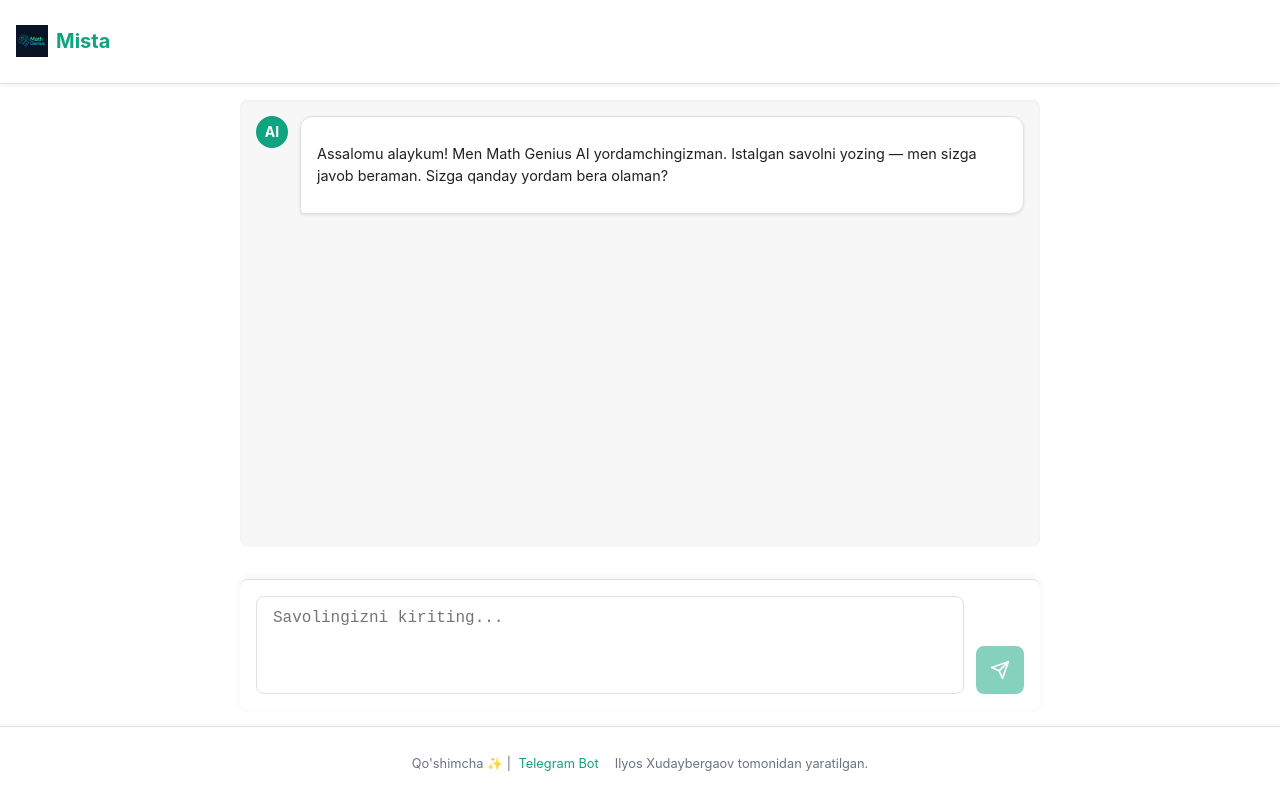
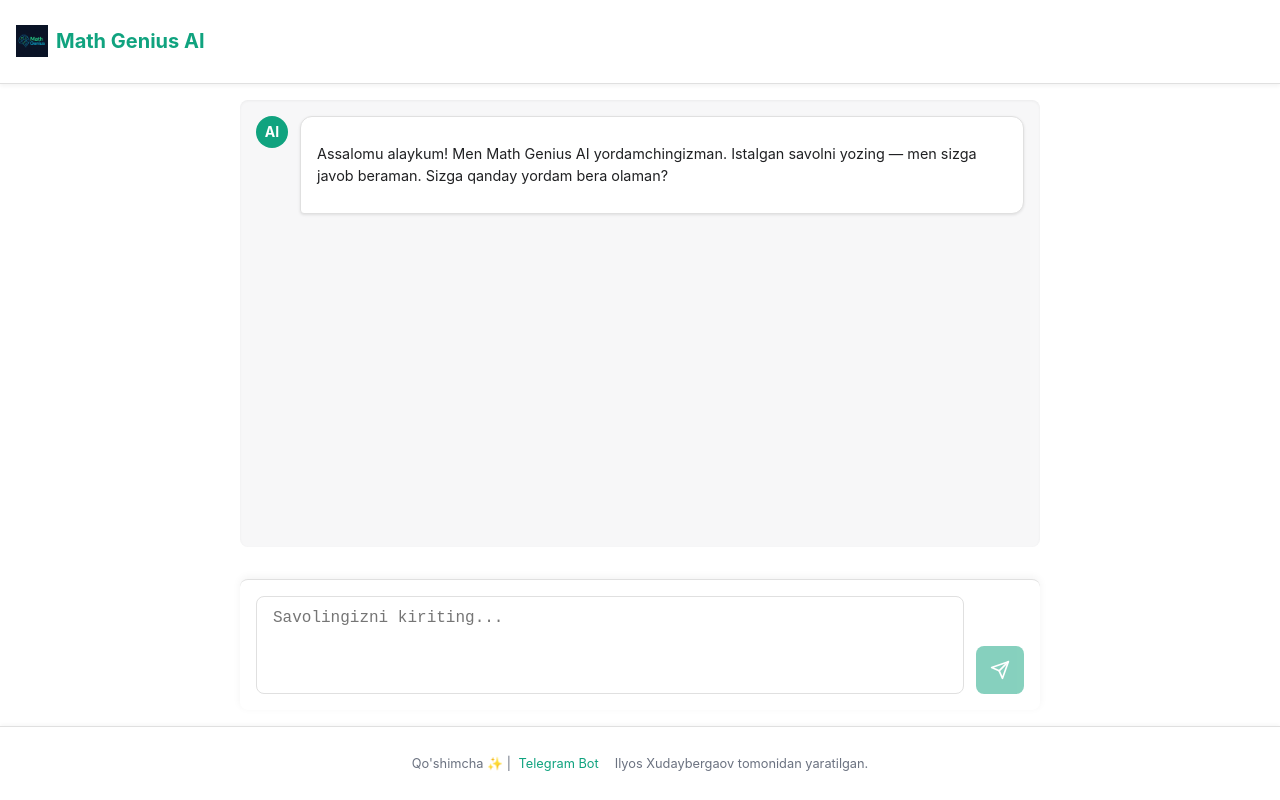
Before and after one commit to xudayberganov-1219/AI, a plain HTML site: page index.html in a window 1280 px wide. Drawn offline with Linux system fonts and the light colour scheme.

Commit message:
Update index.html

```diff
--- a/index.html
+++ b/index.html
@@ -280,7 +280,7 @@ padding: 0.6rem;
 <div class="logo-container">
 <img src="./logo.jpg" alt="Mista Logo" />
 <h1 class="logo-text">
-<span class="mista">Mista</span>
+<span class="mista">Math Genius AI</span>
 </h1>
 </div>
 </header>
```
